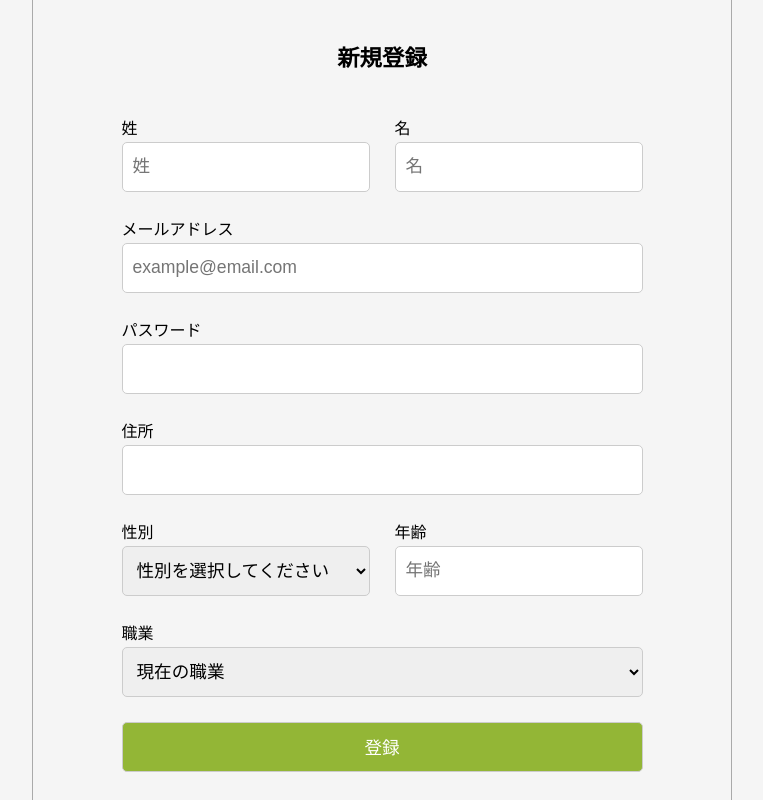
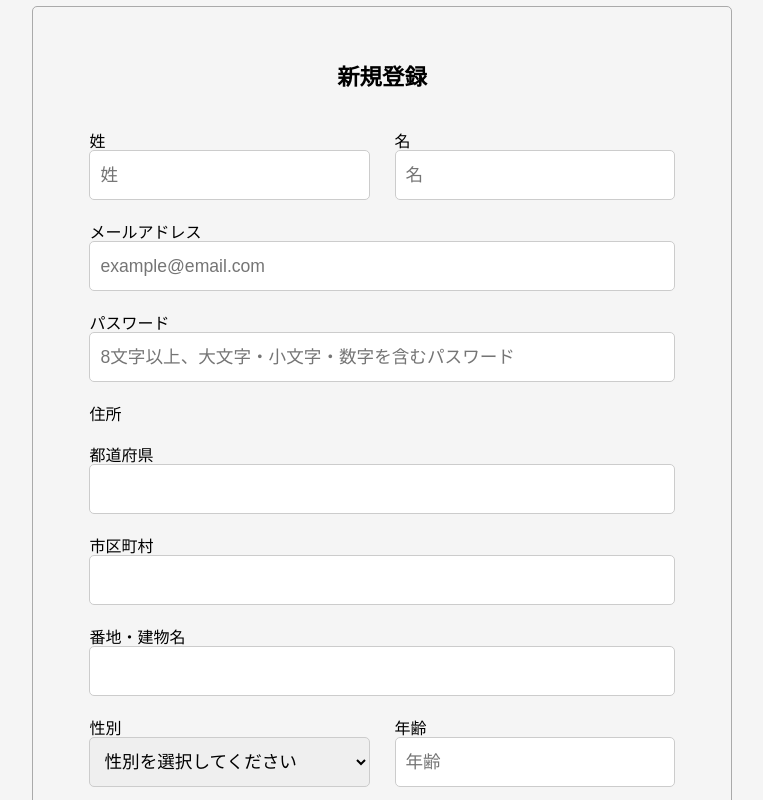
Before and after one commit to IH4C-A/paiza-frontend, a React (Vite) app: page /auth/signup in a window 1280 px wide. Shown: the top 800 px of the page, without its empty margins (258-1021 px from the left). Built offline with nearby package versions, Linux system fonts and the light colour scheme.

Commit message:
wip: 登録フォーム新設

```diff
--- a/package.json
+++ b/package.json
@@ -14,6 +14,7 @@
   "dependencies": {
     "@hookform/resolvers": "^5.0.1",
     "dompurify": "^3.2.6",
+    "jposta": "^0.3.12",
     "marked": "^15.0.12",
     "react": "^19.1.0",
     "react-dom": "^19.1.0",
--- a/src/routes/auth/signup/SignupPage.module.css
+++ b/src/routes/auth/signup/SignupPage.module.css
@@ -1,5 +1,5 @@
 .container {
-  height: 100vh;
+  min-height: 125vh;
   display: flex;
   justify-content: center;
   align-items: center;
--- a/src/routes/auth/signup/components/SignupForm.module.css
+++ b/src/routes/auth/signup/components/SignupForm.module.css
@@ -8,11 +8,16 @@
   width: 700px;
   padding: 40px 20px;
   border: 1px solid #aaa;
-  border-radius: 10px;
+  border-radius: 5px;
 }
 .formTitle {
   font-size: 1.4rem;
   padding: 20px 0;
+}
+.inputWrap {
+  display: flex;
+  flex-direction: column;
+  gap: 5px;
 }
 .inputGrid {
   display: grid;
@@ -22,9 +27,6 @@
 }
 .inputFullWidth {
   grid-column: 1 / -1;
-}
-.inputLabel {
-  padding: 5px 0;
 }
 .inputForm {
   width: 100%;
--- a/src/routes/auth/signup/components/SignupForm.tsx
+++ b/src/routes/auth/signup/components/SignupForm.tsx
@@ -26,7 +26,7 @@ export const SignupForm = () => {
       <form onSubmit={handleSubmit}>
         <div className={style.inputGrid}>
           <div>
-            <p className={style.inputLabel}>姓</p>
+            <label>姓</label>
             <input
               className={style.inputForm}
               type="text"
@@ -39,7 +39,7 @@ export const SignupForm = () => {
           </div>
 
           <div>
-            <p className={style.inputLabel}>名</p>
+            <label>名</label>
             <input
               className={style.inputForm}
               type="text"
@@ -52,7 +52,7 @@ export const SignupForm = () => {
           </div>
 
           <div className={style.inputFullWidth}>
-            <p className={style.inputLabel}>メールアドレス</p>
+            <label>メールアドレス</label>
             <input
               className={style.inputForm}
               type="email"
@@ -65,10 +65,11 @@ export const SignupForm = () => {
           </div>
 
           <div className={style.inputFullWidth}>
-            <p className={style.inputLabel}>パスワード</p>
+            <label>パスワード</label>
             <input
               className={style.inputForm}
               type="password"
+              placeholder="8文字以上、大文字・小文字・数字を含むパスワード"
               {...register("password")}
             />
             {errors.password && (
@@ -76,8 +77,34 @@ export const SignupForm = () => {
             )}
           </div>
 
+          <p>住所</p>
+
           <div className={style.inputFullWidth}>
-            <p className={style.inputLabel}>住所</p>
+            <label>都道府県</label>
+            <input
+              className={style.inputForm}
+              type="text"
+              {...register("adrress")}
+            />
+            {errors.adrress && (
+              <p className={style.errorMessage}>{errors.adrress.message}</p>
+            )}
+          </div>
+
+          <div className={style.inputFullWidth}>
+            <label>市区町村</label>
+            <input
+              className={style.inputForm}
+              type="text"
+              {...register("adrress")}
+            />
+            {errors.adrress && (
+              <p className={style.errorMessage}>{errors.adrress.message}</p>
+            )}
+          </div>
+
+          <div className={style.inputFullWidth}>
+            <label>番地・建物名</label>
             <input
               className={style.inputForm}
               type="text"
@@ -89,7 +116,7 @@ export const SignupForm = () => {
           </div>
 
           <div>
-            <p className={style.inputLabel}>性別</p>
+            <label>性別</label>
             <select className={style.inputForm} {...register("seibetu")}>
               <option value="">性別を選択してください</option>
               {genderOption.map((item) => (
@@ -104,7 +131,7 @@ export const SignupForm = () => {
           </div>
 
           <div>
-            <p className={style.inputLabel}>年齢</p>
+            <label>年齢</label>
             <input
               className={style.inputForm}
               type="number"
@@ -118,9 +145,12 @@ export const SignupForm = () => {
           </div>
 
           <div className={style.inputFullWidth}>
-            <p className={style.inputLabel}>職業</p>
-            <select className={style.inputForm} {...register("employment_status")}>
-              <option value="">現在の職業</option>
+            <label className={style.inputLabel}>職業</label>
+            <select
+              className={style.inputForm}
+              {...register("employment_status")}
+            >
+              <option value="現在の職業">現在の職業</option>
               {industryOption.map((item) => (
                 <option key={item.id} value={item.industry}>
                   {item.industry}
@@ -128,7 +158,9 @@ export const SignupForm = () => {
               ))}
             </select>
             {errors.employment_status && (
-              <p className={style.errorMessage}>{errors.employment_status.message}</p>
+              <p className={style.errorMessage}>
+                {errors.employment_status.message}
+              </p>
             )}
           </div>
 
```
Also changed, not shown: 1 other file (tests, documents, lock files or other folders).
